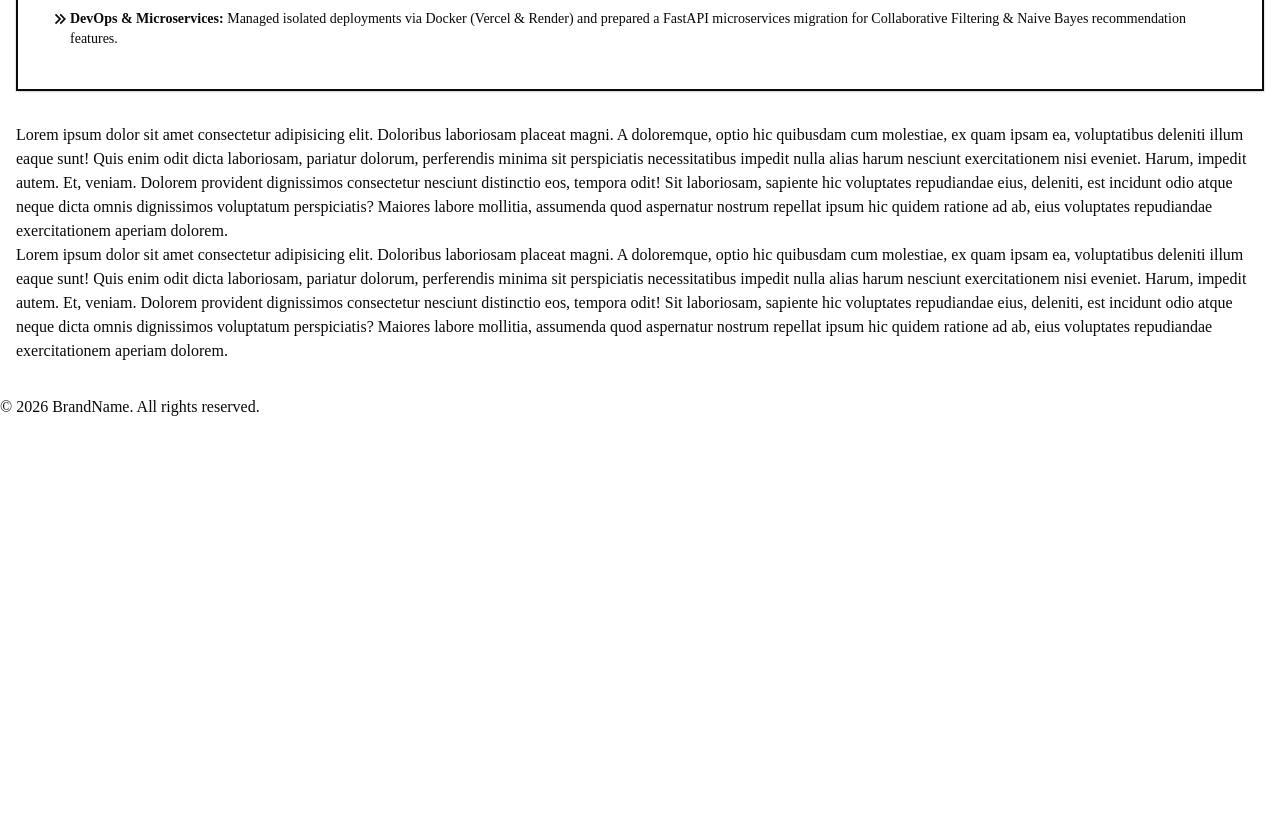
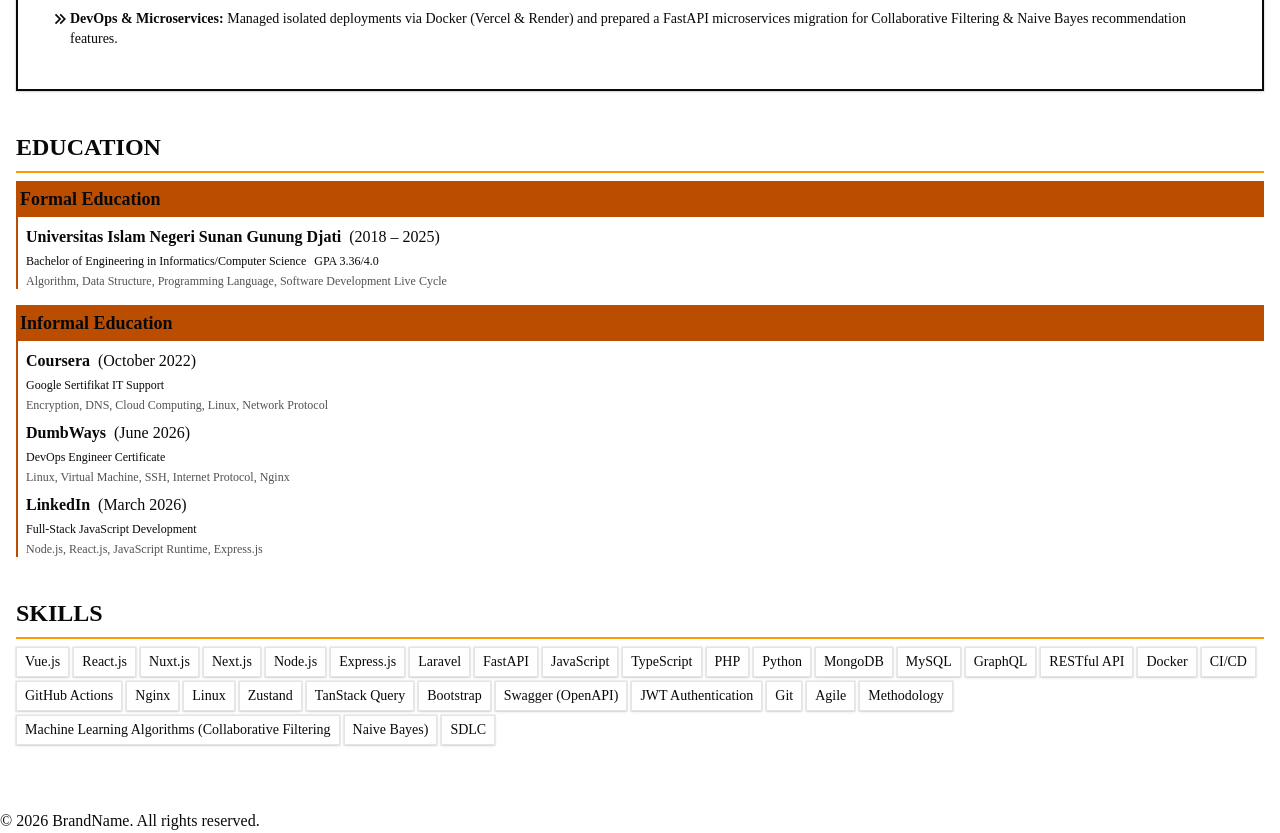
Before and after one commit to hunafazaky/hunafazaky.github.io, a React (Vite) app: page / in a window 1280 px wide. Shown: the part 2200-3033 px from the top of the page. Before the commit the page ends 2619 px from the top, so only its background shows below. Built offline with nearby package versions, Linux system fonts and the light colour scheme.

Commit message:
mod: education and skill

```diff
--- a/src/components/sections/Education.tsx
+++ b/src/components/sections/Education.tsx
@@ -1,18 +1,56 @@
-export function Education() {
+import { SectionTitle } from "../section-title"
+import educationsData from "@/data/educations.json"
+
+interface Education {
+  school: string
+  subject: string
+  type: string
+  date: string
+  score: string
+  stacks: string[]
+}
+
+export function EduFormat({ data }: { data: Education }) {
+  const stackList = data.stacks.join(", ")
   return (
-    <p>
-      Lorem ipsum dolor sit amet consectetur adipisicing elit. Doloribus
-      laboriosam placeat magni. A doloremque, optio hic quibusdam cum molestiae,
-      ex quam ipsam ea, voluptatibus deleniti illum eaque sunt! Quis enim odit
-      dicta laboriosam, pariatur dolorum, perferendis minima sit perspiciatis
-      necessitatibus impedit nulla alias harum nesciunt exercitationem nisi
-      eveniet. Harum, impedit autem. Et, veniam. Dolorem provident dignissimos
-      consectetur nesciunt distinctio eos, tempora odit! Sit laboriosam,
-      sapiente hic voluptates repudiandae eius, deleniti, est incidunt odio
-      atque neque dicta omnis dignissimos voluptatum perspiciatis? Maiores
-      labore mollitia, assumenda quod aspernatur nostrum repellat ipsum hic
-      quidem ratione ad ab, eius voluptates repudiandae exercitationem aperiam
-      dolorem.
-    </p>
+    <div className="mb-2">
+      <div className="flex flex-col gap-1">
+        <div>
+          <span className="mr-2 font-bold">{data.school}</span>
+          <span>({data.date})</span>
+        </div>
+        <div className="text-xs">
+          <span className="mr-2">{data.subject}</span>
+          {data.score !== "" && <span>{data.score}</span>}
+        </div>
+        <div className="text-xs opacity-70">{stackList}</div>
+      </div>
+    </div>
   )
 }
+
+export function Education() {
+  const formalEdu = educationsData.filter((data) => data.type === "FORMAL")
+  const informalEdu = educationsData.filter((data) => data.type === "INFORMAL")
+  return (
+    <div className="mb-8" id="education">
+      <SectionTitle title="education" />
+      <section className="mb-4">
+        <h2 className="bg-primary p-1 text-lg font-bold">Formal Education</h2>
+        <div className="border-l-2 border-primary pt-2 pl-2">
+          {formalEdu.map((data, index) => (
+            <EduFormat key={index} data={data} />
+          ))}
+        </div>
+      </section>
+      <section>
+        <h2 className="bg-primary p-1 text-lg font-bold">Informal Education</h2>
+        <div className="border-l-2 border-primary pt-2 pl-2">
+          {informalEdu.map((data, index) => (
+            <EduFormat key={index} data={data} />
+          ))}
+        </div>
+      </section>
+    </div>
+  )
+}
--- a/src/components/sections/Skill.tsx
+++ b/src/components/sections/Skill.tsx
@@ -1,18 +1,19 @@
+import { SectionTitle } from "../section-title"
+import skillsData from "@/data/skills.json"
+import { Card } from "../ui/card"
+
 export function Skill() {
+  const skills = skillsData
   return (
-    <p>
-      Lorem ipsum dolor sit amet consectetur adipisicing elit. Doloribus
-      laboriosam placeat magni. A doloremque, optio hic quibusdam cum molestiae,
-      ex quam ipsam ea, voluptatibus deleniti illum eaque sunt! Quis enim odit
-      dicta laboriosam, pariatur dolorum, perferendis minima sit perspiciatis
-      necessitatibus impedit nulla alias harum nesciunt exercitationem nisi
-      eveniet. Harum, impedit autem. Et, veniam. Dolorem provident dignissimos
-      consectetur nesciunt distinctio eos, tempora odit! Sit laboriosam,
-      sapiente hic voluptates repudiandae eius, deleniti, est incidunt odio
-      atque neque dicta omnis dignissimos voluptatum perspiciatis? Maiores
-      labore mollitia, assumenda quod aspernatur nostrum repellat ipsum hic
-      quidem ratione ad ab, eius voluptates repudiandae exercitationem aperiam
-      dolorem.
-    </p>
+    <div className="mb-8" id="skills">
+      <SectionTitle title="skills" />
+      <div className="flex flex-wrap gap-1">
+        {skills.map((list, index) => (
+          <Card key={index} className="w-fit border px-2 py-1">
+            {list}
+          </Card>
+        ))}
+      </div>
+    </div>
   )
 }
--- /dev/null
+++ b/src/data/educations.json
@@ -0,0 +1,45 @@
+[
+  {
+    "school": "Universitas Islam Negeri Sunan Gunung Djati",
+    "subject": "Bachelor of Engineering in Informatics/Computer Science",
+    "type": "FORMAL",
+    "date": "2018 – 2025",
+    "score": "GPA 3.36/4.0",
+    "stacks": [
+      "Algorithm",
+      "Data Structure",
+      "Programming Language",
+      "Software Development Live Cycle"
+    ]
+  },
+  {
+    "school": "Coursera",
+    "subject": "Google Sertifikat IT Support",
+    "type": "INFORMAL",
+    "date": "October 2022",
+    "score": "",
+    "stacks": [
+      "Encryption",
+      "DNS",
+      "Cloud Computing",
+      "Linux",
+      "Network Protocol"
+    ]
+  },
+  {
+    "school": "DumbWays",
+    "subject": "DevOps Engineer Certificate",
+    "type": "INFORMAL",
+    "date": "June 2026",
+    "score": "",
+    "stacks": ["Linux", "Virtual Machine", "SSH", "Internet Protocol", "Nginx"]
+  },
+  {
+    "school": "LinkedIn",
+    "subject": "Full-Stack JavaScript Development",
+    "type": "INFORMAL",
+    "date": "March 2026",
+    "score": "",
+    "stacks": ["Node.js", "React.js", "JavaScript Runtime", "Express.js"]
+  }
+]
--- /dev/null
+++ b/src/data/skills.json
@@ -0,0 +1,34 @@
+[
+  "Vue.js",
+  "React.js",
+  "Nuxt.js",
+  "Next.js",
+  "Node.js",
+  "Express.js",
+  "Laravel",
+  "FastAPI",
+  "JavaScript",
+  "TypeScript",
+  "PHP",
+  "Python",
+  "MongoDB",
+  "MySQL",
+  "GraphQL",
+  "RESTful API",
+  "Docker",
+  "CI/CD",
+  "GitHub Actions",
+  "Nginx",
+  "Linux",
+  "Zustand",
+  "TanStack Query",
+  "Bootstrap",
+  "Swagger (OpenAPI)",
+  "JWT Authentication",
+  "Git",
+  "Agile",
+  "Methodology",
+  "Machine Learning Algorithms (Collaborative Filtering",
+  "Naive Bayes)",
+  "SDLC"
+]
```
